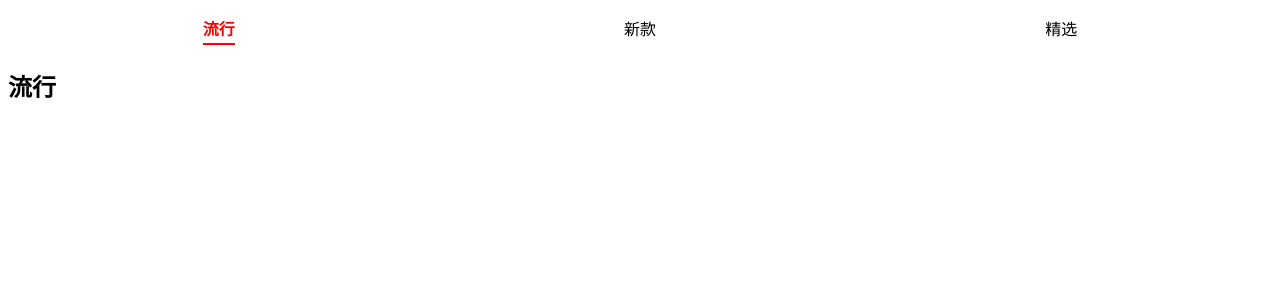
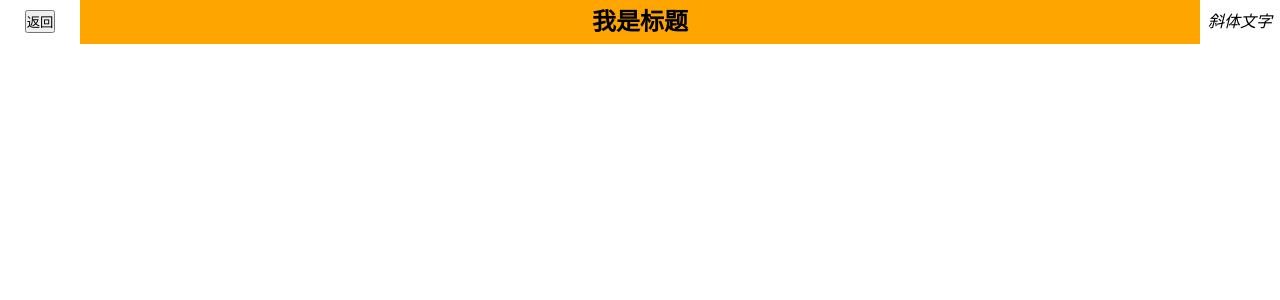
Before and after one commit to hbm1985/TKMWeb, a React (Create React App) app in the folder 08_React/code/03_react_components/: page / in a window 1280 px wide. Shown: the top 300 px of the page. Built offline with nearby package versions, Linux system fonts and the light colour scheme.

Commit message:
React组件化_插槽的实现方案一_Children

```diff
--- /dev/null
+++ b/08_React/code/03_react_components/src/07_组件的插槽实现/App.jsx
@@ -0,0 +1,39 @@
+/*
+  React中的插槽（slot）
+
+  在开发中，我们抽取了一个组件，但是为了让这个组件具备更强的通用性，我们不能将组件中的内容限制为固定的div、span等元素
+
+  我们应该让使用者可以决定某一块区域到底存放什么内容
+
+  这种需求在Vue当中有一个固定的做法，是通过slot完成，React呢？
+
+  React对于这种需要插槽的情况非常灵活，有两种方案可以实现：
+    组件的children子元素
+    props属性传递React元素
+ */
+
+/*
+  children实现插槽
+
+  每个组件都可以获取到props.children：它包含组件的开始标签和结束标签之间的内容
+ */
+
+import React, { Component } from "react"
+import NavBar from "./components/NavBar"
+
+export class App extends Component {
+  render() {
+    return (
+      <div>
+        <NavBar>
+          {/* 子元素作为父组件的props.children */}
+          <button>返回</button>
+          <h2>我是标题</h2>
+          <i>斜体文字</i>
+        </NavBar>
+      </div>
+    )
+  }
+}
+
+export default App
--- /dev/null
+++ b/08_React/code/03_react_components/src/07_组件的插槽实现/components/NavBar/index.jsx
@@ -0,0 +1,36 @@
+import React, { Component } from "react"
+import PropTypes from "prop-types"
+import "./style.css"
+
+export class NavBar extends Component {
+
+  static propTypes = {
+    //  限定children必须是数组，也就是说必须传入多个子元素
+    children: PropTypes.array,
+    //  限定children必须是React元素，也就是说只能传入一个子元素
+    // children: PropTypes.element
+  }
+
+  render() {
+    //  如果是多个子元素，则children是数组
+    //  如果是单个子元素，则children是对象
+    const { children } = this.props
+
+    return (
+      <div className="nav-bar">
+        {/* 按传递的顺序取传入的子元素 */}
+        <div className="left">
+          {children[0]}
+        </div>
+        <div className="center">
+          {children[1]}
+        </div>
+        <div className="right">
+          {children[2]}
+        </div>
+      </div>
+    )
+  }
+}
+
+export default NavBar
--- /dev/null
+++ b/08_React/code/03_react_components/src/07_组件的插槽实现/components/NavBar/style.css
@@ -0,0 +1,21 @@
+* {
+  margin: 0;
+  padding: 0;
+}
+
+.nav-bar {
+  display: flex;
+  height: 44px;
+  text-align: center;
+  line-height: 44px;
+}
+
+.nav-bar .left,
+.nav-bar .right {
+  width: 80px;
+}
+
+.nav-bar .center {
+  flex: 1;
+  background-color: orange;
+}
```
Also changed, not shown: 08_React/code/03_react_components/src/04_组件通信_父传子/App.jsx (+18 -0 lines), 08_React/code/03_react_components/src/index.js (+2 -19 lines).
